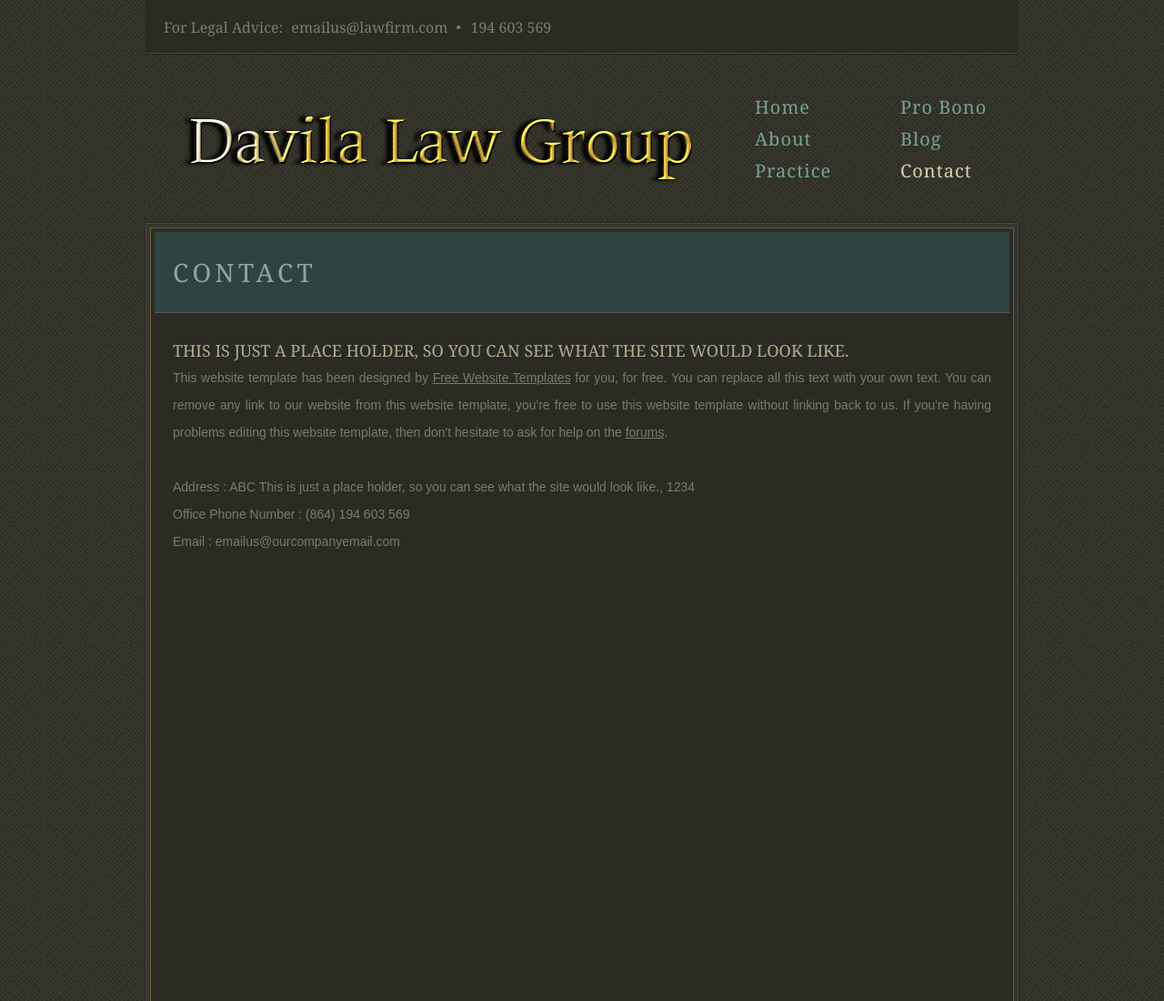
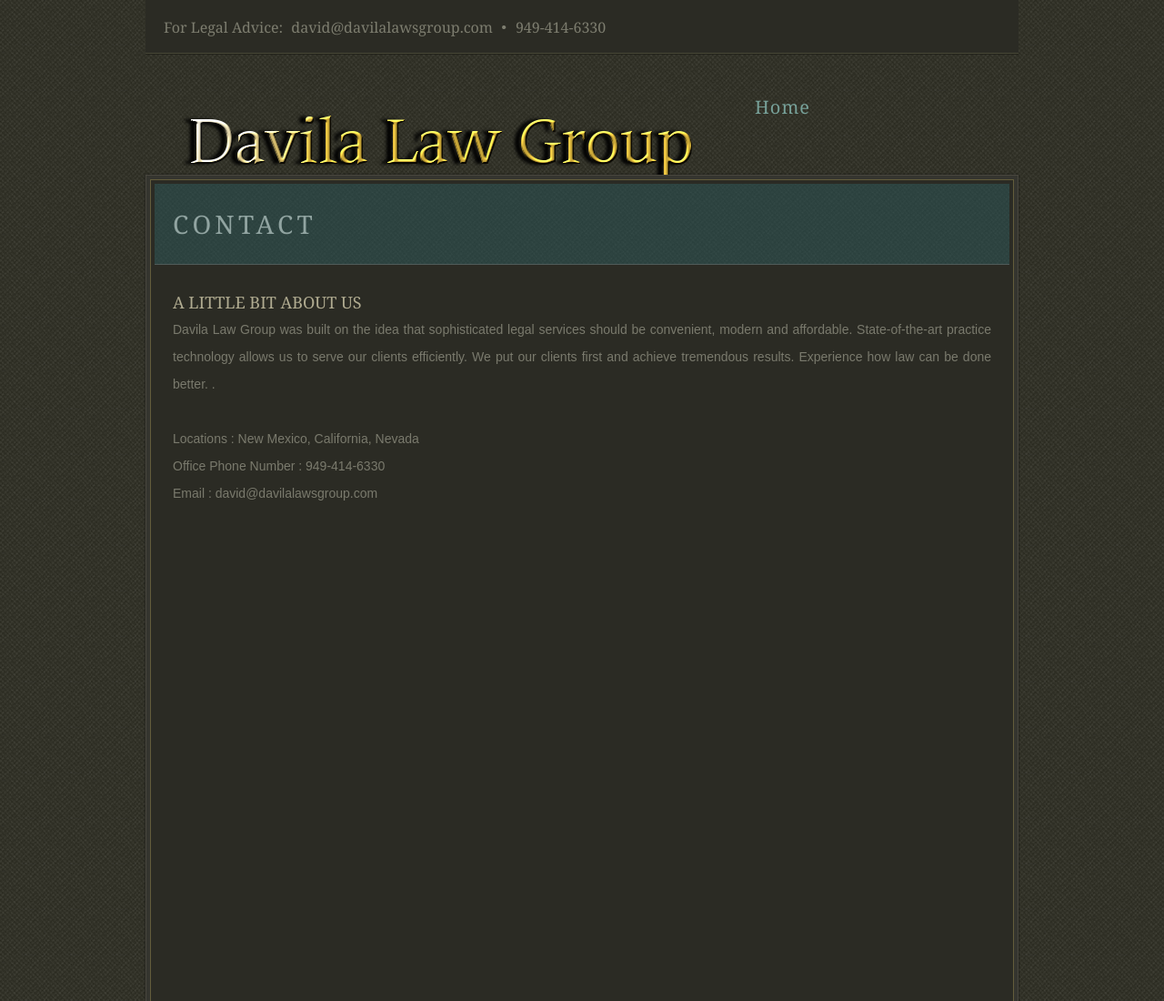
Before and after one commit to davilalaw/davilalaw.github.io, a website: page contact.html in a window 1280 px wide. Shown: the top 1100 px of the page at 91% size. Drawn offline with Linux system fonts and the light colour scheme.

Commit message:
added descr on home page

```diff
--- a/contact.html
+++ b/contact.html
@@ -1,9 +1,9 @@
 <!DOCTYPE HTML>
-<!-- Website Template by freewebsitetemplates.com -->
+
 <html>
 <head>
 	<meta charset="UTF-8">
-	<title>Contact - Law Firm Website Template</title>
+	<title>Davila Law Group</title>
 	<link rel="stylesheet" type="text/css" href="css/style.css">
 </head>
 <body>
@@ -11,7 +11,7 @@
 		<div id="header">
 			<div class="connect">
 				<p>
-					For Legal Advice: <a href="http://www.freewebsitetemplates.com/misc/contact">emailus@lawfirm.com</a><span>194 603 569</span>
+					For Legal Advice: <a href="http://www.freewebsitetemplates.com/misc/contact">david@davilalawsgroup.com</a><span>949-414-6330</span>
 				</p>
 			</div>
 			<div>
@@ -20,7 +20,7 @@
 					<li>
 						<a href="index.html">home</a>
 					</li>
-					<li>
+					<!-- <li>
 						<a href="pro-bono.html">pro bono</a>
 					</li>
 					<li>
@@ -34,26 +34,28 @@
 					</li>
 					<li class="selected">
 						<a href="contact.html">contact</a>
-					</li>
+					</li> -->
 				</ul>
 			</div>
 		</div>
 		<div id="content">
 			<div>
 				<h1>contact</h1>
-				<h2>This is just a place holder, so you can see what the site would look like.</h2>
+				<h2>A little bit about us</h2>
 				<p>
-					This website template has been designed by <a href="http://www.freewebsitetemplates.com">Free Website Templates</a> for you, for free. You can replace all this text with your own text. You can remove any link to our website from this website template, you're free to use this website template without linking back to us. If you're having problems editing this website template, then don't hesitate to ask for help on the <a href="http://www.freewebsitetemplates.com/forums/">forums</a>.
+					Davila Law Group was built on the idea that sophisticated legal services should be convenient, modern and affordable.  State-of-the-art practice technology allows us to serve our clients efficiently.  We put our clients first and achieve tremendous results.  Experience how law can be done better.
+
+</a>.
 				</p>
 				<ul class="contact">
 					<li>
-						Address : ABC This is just a place holder, so you can see what the site would look like., 1234
+						Locations : New Mexico,  California, Nevada
 					</li>
 					<li>
-						Office Phone Number : (864) 194 603 569
+						Office Phone Number : 949-414-6330
 					</li>
 					<li>
-						Email : <a href="http://www.freewebsitetemplates.com/misc/contact">emailus@ourcompanyemail.com</a>
+						Email : <a href="http://www.freewebsitetemplates.com/misc/contact">david@davilalawsgroup.com</a>
 					</li>
 				</ul>
 			</div>
```
